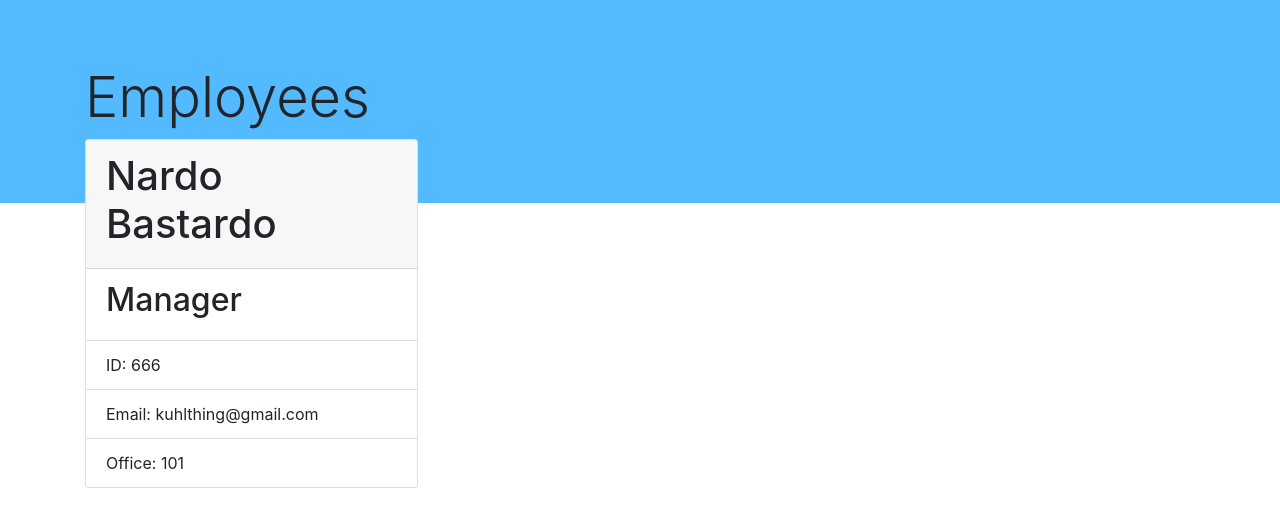
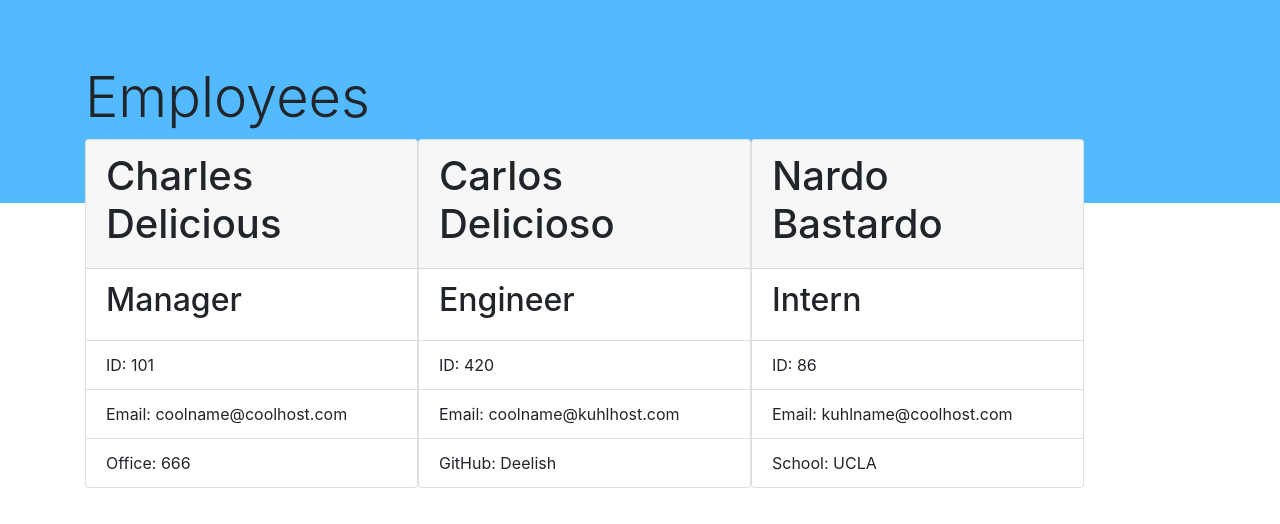
Before and after one commit to KuhlThing/TemplateGenerator, a plain HTML site: page index.html in a window 1280 px wide. Drawn offline with nearby package versions, Linux system fonts and the light colour scheme.

```diff
--- a/index.html
+++ b/index.html
@@ -20,12 +20,28 @@
       <div class="container">
         <h1 class="display-4">Employees</h1>
           <div id="mainPage"><div class="card" style="width: 30%;">
+    <div class="card-header"><h1>Charles Delicious</h1></div>
+        <ul class="list-group list-group-flush">
+            <li class="list-group-item"><h2>Manager</h2></li>
+            <li class="list-group-item">ID: 101</li>
+            <li class="list-group-item">Email: coolname@coolhost.com</li>
+            <li class="list-group-item">Office: 666</li>
+        </ul>
+    </div><div class="card" style="width: 30%">
+        <div class="card-header"><h1>Carlos Delicioso</h1></div>
+            <ul class="list-group list-group-flush">
+                <li class="list-group-item"><h2>Engineer</h2></li>
+                <li class="list-group-item">ID: 420</li>
+                <li class="list-group-item">Email: coolname@kuhlhost.com</li>
+                <li class="list-group-item">GitHub: Deelish</li>
+            </ul>
+        </div><div class="card" style="width: 30%;">
     <div class="card-header"><h1>Nardo Bastardo</h1></div>
         <ul class="list-group list-group-flush">
-            <li class="list-group-item"><h2>Manager</h2></li>
-            <li class="list-group-item">ID: 666</li>
-            <li class="list-group-item">Email: kuhlthing@gmail.com</li>
-            <li class="list-group-item">Office: 101</li>
+            <li class="list-group-item"><h2>Intern</h2></li>
+            <li class="list-group-item">ID: 86</li>
+            <li class="list-group-item">Email: kuhlname@coolhost.com</li>
+            <li class="list-group-item">School: UCLA</li>
         </ul>
     </div></div>
         </div>
```
